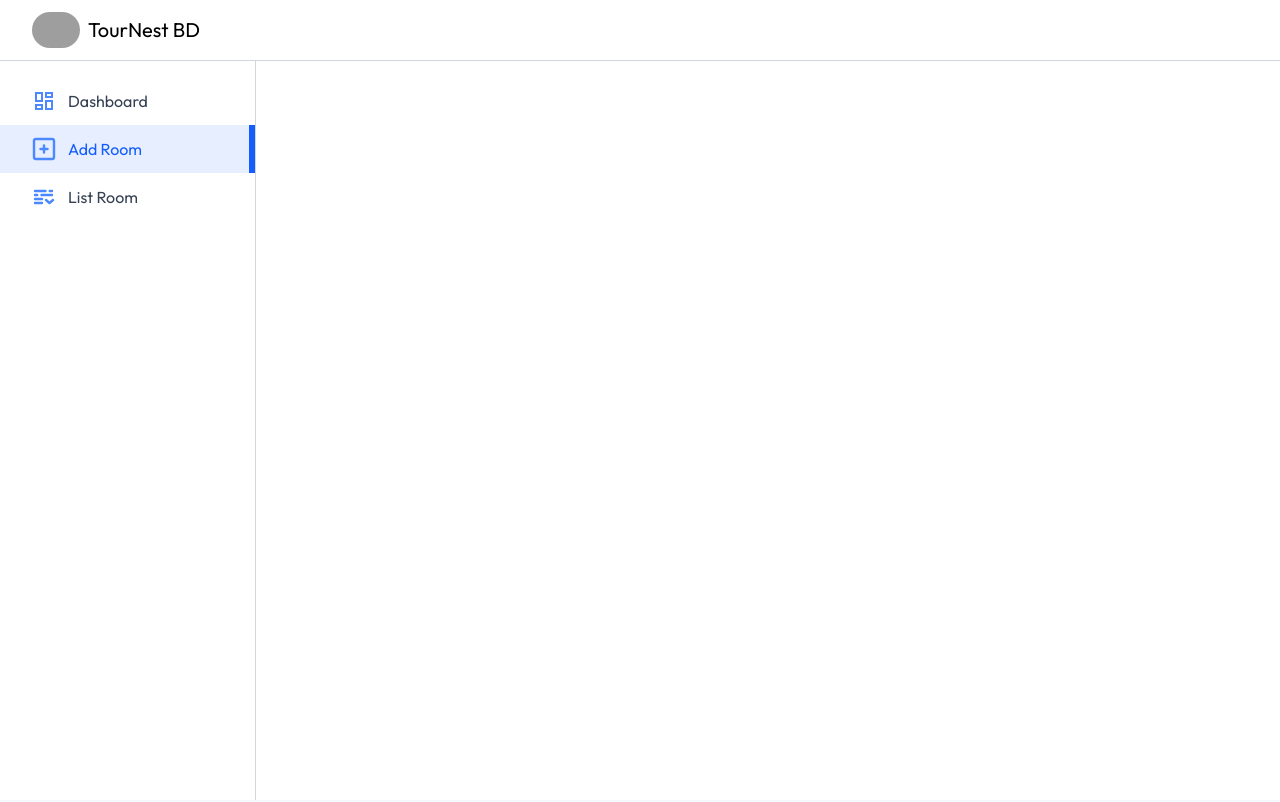
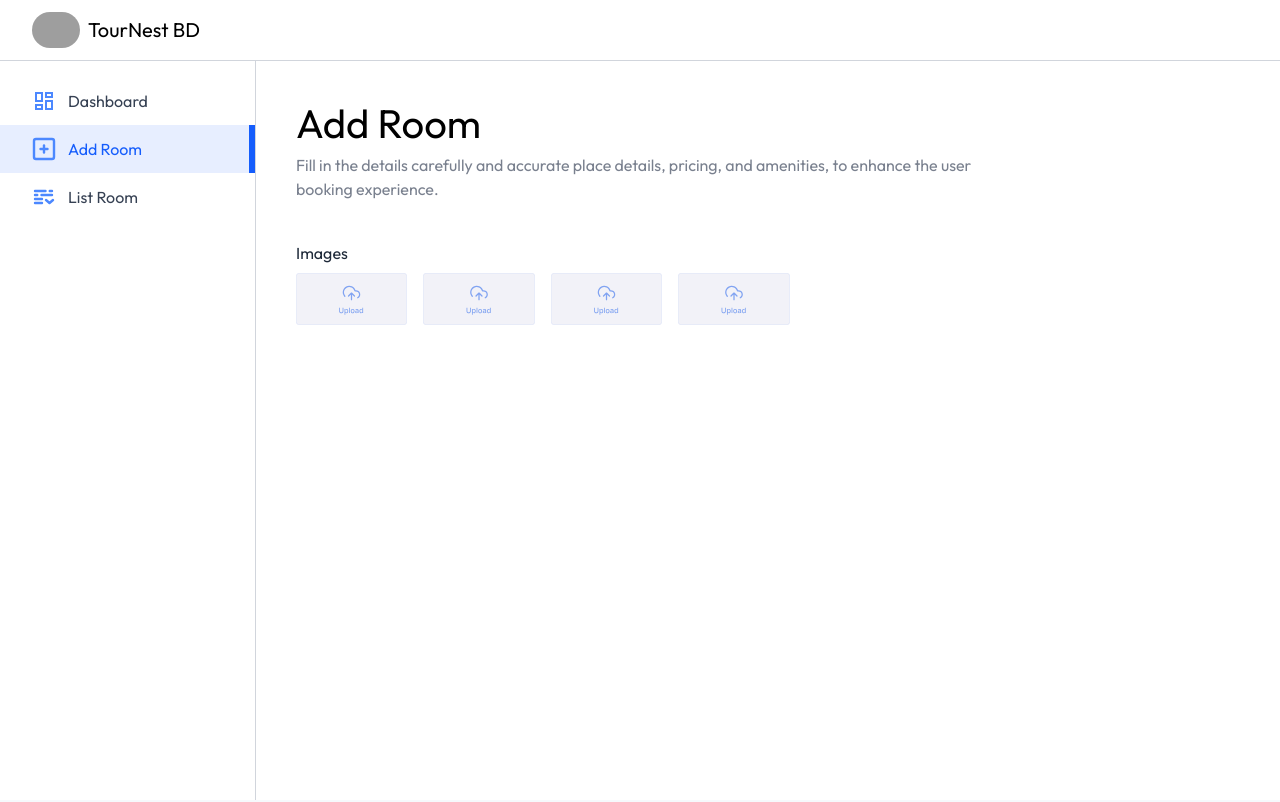
Before and after one commit to Mostakim69/practise-22, a React (Vite) app: page /owner/add-room in a window 1280 px wide. Shown: the top 802 px of the page. Built offline with nearby package versions, Linux system fonts and the light colour scheme; grey boxes are pictures that could not be loaded; a web font is replaced by a local one.

Commit message:
AddPlace Image area Added

```diff
--- a/src/pages/admin/AddPlace.jsx
+++ b/src/pages/admin/AddPlace.jsx
@@ -1,10 +1,40 @@
-import React from 'react';
+import React, { useState } from 'react';
+import Title from '../../components/Title';
+import { assets } from '../../assets/assets';
 
 const AddPlace = () => {
+    const [images, setImages] = useState({
+        1: null,
+        2: null,
+        3: null,
+        4: null
+    })
+
+    const [inputs, SetInputs] = useState({
+        roomType: '',
+        pricePerNight: 0,
+        amenities: {
+            'Free WiFi': false,
+            'Free Breakfast': false,
+            'Room Service': false,
+            'Mountain View': false,
+            'Pool Access': false
+        }
+    })
     return (
-        <div>
-
-        </div>
+        <form>
+            <Title align='left' font='outfit' title='Add Room' subTitle='Fill in the details carefully and accurate place details, pricing, and amenities, to enhance the user booking experience.'></Title>
+            {/* Upload area for images */}
+            <p className='text-gray-800 mt-10'>Images</p>
+            <div className='grid grid-cols-2 sm:flex gap-4 my-2 flex-wrap'>
+                {Object.keys(images).map((key)=>(
+                    <label htmlFor={`roomImage${key}`} key={key}>
+                        <img className='max-h-13 cursor-pointer opacity-80' src={images[key] ? URL.createObjectURL(images[key]) : assets.uploadArea} alt="" />
+                         <input type="file" accept='image/*' id={`roomImage${key}`} hidden onChange={e=> setImages({...images, [key]: e.target.files[0]})} />
+                    </label>
+                ))}
+            </div>
+        </form>
     );
 };
 
```
